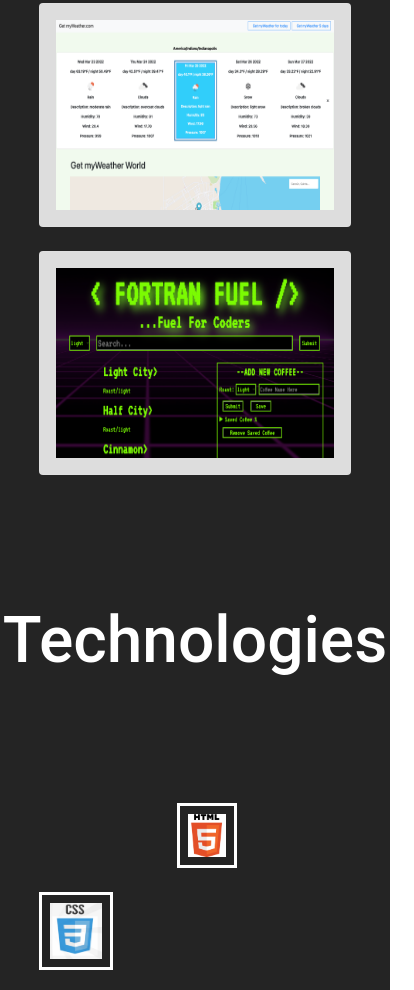
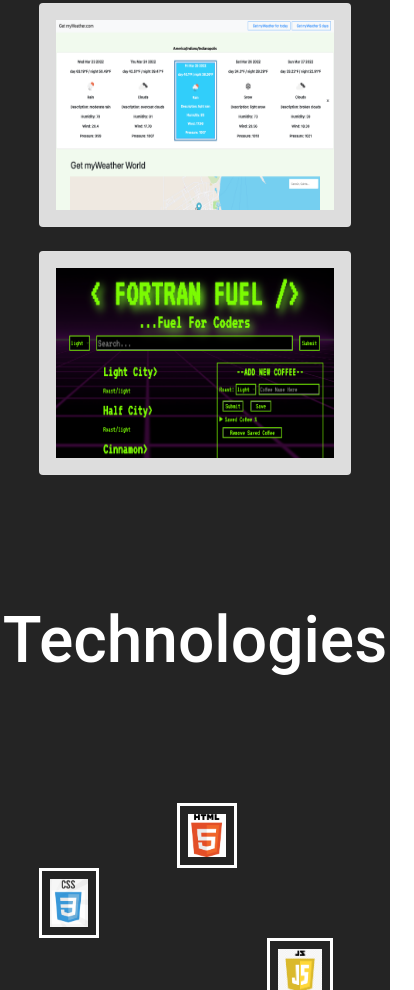
Before and after one commit to UzielCarranza/UzielCarranzaCharro, a plain HTML site: page index.html in a window 390 px wide. Shown: the part 1010-2000 px from the top of the page, 414 px wide, since content can reach past the window. Drawn offline with nearby package versions, Linux system fonts and the light colour scheme.

Commit message:
added styles

```diff
--- a/css/style.css
+++ b/css/style.css
@@ -3,6 +3,7 @@
     padding: 0;
     box-sizing: border-box;
     font-family: "Roboto", sans-serif;
+    /*outline: 1px solid red;*/
 }
 
 
@@ -26,6 +27,7 @@ nav
     display: flex;
     flex-direction: row;
     justify-content: space-evenly;
+    justify-items: flex-start;
     align-items: center;
     margin: auto;
     height: 4em;
@@ -429,6 +431,13 @@ small phones
 
         line-height: 2em;
     }
+    #technologies{
+        display: flex;
+        flex-direction: column;
+    }
+    #technologies>div:nth-child(3){
+        align-self: flex-end;
+    }
 
 }
 
--- a/js/js.js
+++ b/js/js.js
@@ -116,14 +116,14 @@ function getLanSection() {
             <div class="col-12  col-lg-2 text-center tech-imgs-section ">
                 <img title="HTML" class="col-2 col-lg-5 tech-imgs ml-4" src="../img/html.png" alt="HTML language">
             </div>
-            <div class="col-10 col-lg-2  ml-4 m-4 tech-imgs-section ">
-                <img title="CSS" class="col-3 col-lg-5 tech-imgs" src="../img/css.png" alt="css language"
+            <div class="col-12 col-lg-2  ml-4  tech-imgs-section ">
+                <img title="CSS" class="col-2 col-lg-5 tech-imgs" src="../img/css.png" alt="css language"
                      style="height: 90%">
             </div>
-            <div class="col-10 col-lg-2 d-flex justify-content-end tech-imgs-section ">
-                <img title="JavaScript" class="col-2 col-lg-5 tech-imgs" src="../img/js.png" alt="JavaScript language">
+            <div class="col-5 col-lg-2 tech-imgs-section ">
+                <img title="JavaScript" class="col-6 col-lg-5 tech-imgs" src="../img/js.png" alt="JavaScript language">
             </div>
-            <div class="col-11 col-lg-2 text-center mt-4 tech-imgs-section ">
+            <div class="col-12 col-lg-2 text-center mt-4 tech-imgs-section ">
                 <img title="Bootstrap" class="col-2 col-lg-5 tech-imgs" src="../img/bootstrap.png"
                      alt="bootStrap library">
             </div>
```
